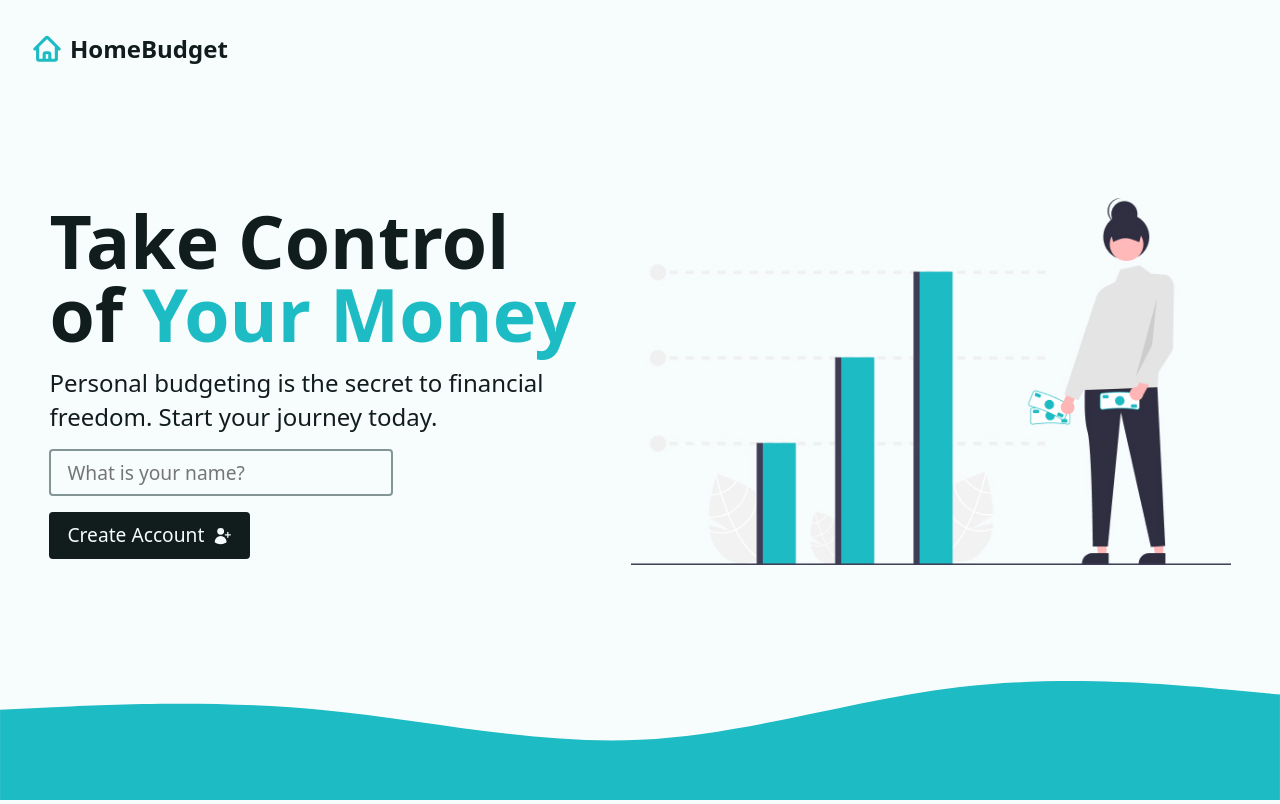
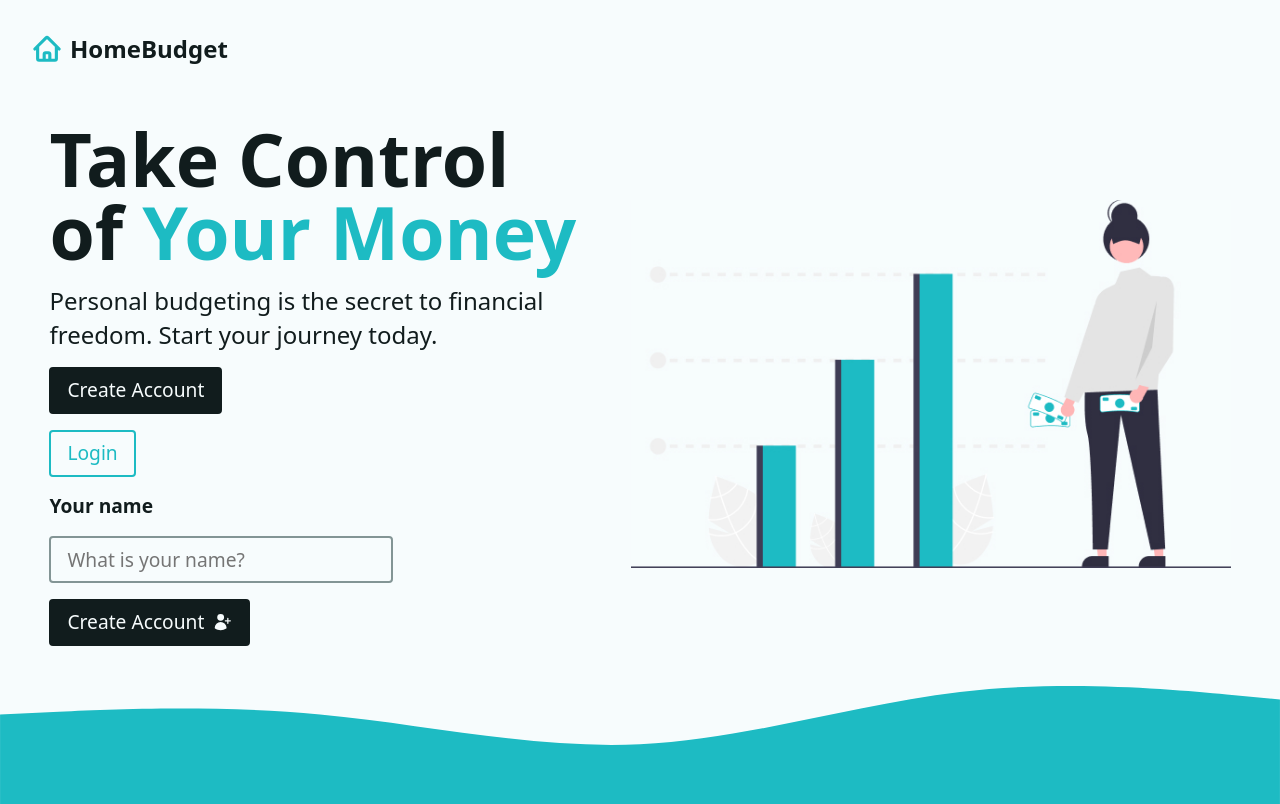
Before and after one commit to Nouman656/FULL-STACK-BACK-END-FINAL-PROJECT, a Next.js app: page / in a window 1280 px wide. Built offline with nearby package versions, Linux system fonts and the light colour scheme; no server answers.

Commit message:
Add create account and login landing UI

```diff
--- /dev/null
+++ b/components/CreateAccountForm.jsx
@@ -0,0 +1,48 @@
+"use client";
+
+import { useActionState, useEffect } from "react";
+import { toast } from "react-toastify";
+import { UserPlusIcon } from "@heroicons/react/24/solid";
+import { createAccount } from "../lib/actions/auth";
+
+export default function CreateAccountForm() {
+  const [state, formAction, isPending] = useActionState(createAccount, null);
+
+  useEffect(() => {
+    if (state?.error) {
+      toast.error(state.error);
+    }
+  }, [state]);
+
+  return (
+    <form action={formAction} className="grid-sm">
+      <div className="grid-xs">
+        <label htmlFor="create-userName">Your name</label>
+        <input
+          id="create-userName"
+          type="text"
+          name="userName"
+          required
+          placeholder="What is your name?"
+          aria-label="Your Name"
+          autoComplete="given-name"
+        />
+      </div>
+      {state?.error ? (
+        <p className="muted" role="alert">
+          {state.error}
+        </p>
+      ) : null}
+      <button type="submit" className="btn btn--dark" disabled={isPending}>
+        {isPending ? (
+          <span>Submitting…</span>
+        ) : (
+          <>
+            <span>Create Account</span>
+            <UserPlusIcon width={20} />
+          </>
+        )}
+      </button>
+    </form>
+  );
+}
--- a/components/Intro.jsx
+++ b/components/Intro.jsx
@@ -1,21 +1,11 @@
 "use client";
 
-import { useActionState, useEffect } from "react";
-import { toast } from "react-toastify";
-import { UserPlusIcon } from "@heroicons/react/24/solid";
-import { createAccount } from "../lib/actions/auth";
+import { useState } from "react";
+import CreateAccountForm from "./CreateAccountForm";
+import LoginForm from "./LoginForm";
 
 export default function Intro() {
-  const [state, formAction, isPending] = useActionState(createAccount, null);
-
-  useEffect(() => {
-    if (state?.success) {
-      toast.success(state.message);
-    }
-    if (state?.error) {
-      toast.error(state.error);
-    }
-  }, [state]);
+  const [tab, setTab] = useState("create");
 
   return (
     <div className="intro">
@@ -27,26 +17,27 @@ export default function Intro() {
           Personal budgeting is the secret to financial freedom. Start your
           journey today.
         </p>
-        <form action={formAction}>
-          <input
-            type="text"
-            name="userName"
-            required
-            placeholder="What is your name?"
-            aria-label="Your Name"
-            autoComplete="given-name"
-          />
-          <button type="submit" className="btn btn--dark" disabled={isPending}>
-            {isPending ? (
-              <span>Submitting…</span>
-            ) : (
-              <>
-                <span>Create Account</span>
-                <UserPlusIcon width={20} />
-              </>
-            )}
+        <div className="flex-sm">
+          <button
+            type="button"
+            className={
+              tab === "create" ? "btn btn--dark" : "btn btn--outline"
+            }
+            onClick={() => setTab("create")}
+          >
+            Create Account
           </button>
-        </form>
+          <button
+            type="button"
+            className={
+              tab === "login" ? "btn btn--dark" : "btn btn--outline"
+            }
+            onClick={() => setTab("login")}
+          >
+            Login
+          </button>
+        </div>
+        {tab === "create" ? <CreateAccountForm /> : <LoginForm />}
       </div>
       <img src="/illustration.jpg" alt="Person with money" width={600} />
     </div>
--- /dev/null
+++ b/components/LoginForm.jsx
@@ -0,0 +1,48 @@
+"use client";
+
+import { useActionState, useEffect } from "react";
+import { toast } from "react-toastify";
+import { ArrowRightOnRectangleIcon } from "@heroicons/react/24/solid";
+import { login } from "../lib/actions/auth";
+
+export default function LoginForm() {
+  const [state, formAction, isPending] = useActionState(login, null);
+
+  useEffect(() => {
+    if (state?.error) {
+      toast.error(state.error);
+    }
+  }, [state]);
+
+  return (
+    <form action={formAction} className="grid-sm">
+      <div className="grid-xs">
+        <label htmlFor="login-userName">Your name</label>
+        <input
+          id="login-userName"
+          type="text"
+          name="userName"
+          required
+          placeholder="Enter your account name"
+          aria-label="Account name"
+          autoComplete="username"
+        />
+      </div>
+      {state?.error ? (
+        <p className="muted" role="alert">
+          {state.error}
+        </p>
+      ) : null}
+      <button type="submit" className="btn btn--dark" disabled={isPending}>
+        {isPending ? (
+          <span>Signing in…</span>
+        ) : (
+          <>
+            <span>Login</span>
+            <ArrowRightOnRectangleIcon width={20} />
+          </>
+        )}
+      </button>
+    </form>
+  );
+}
```
